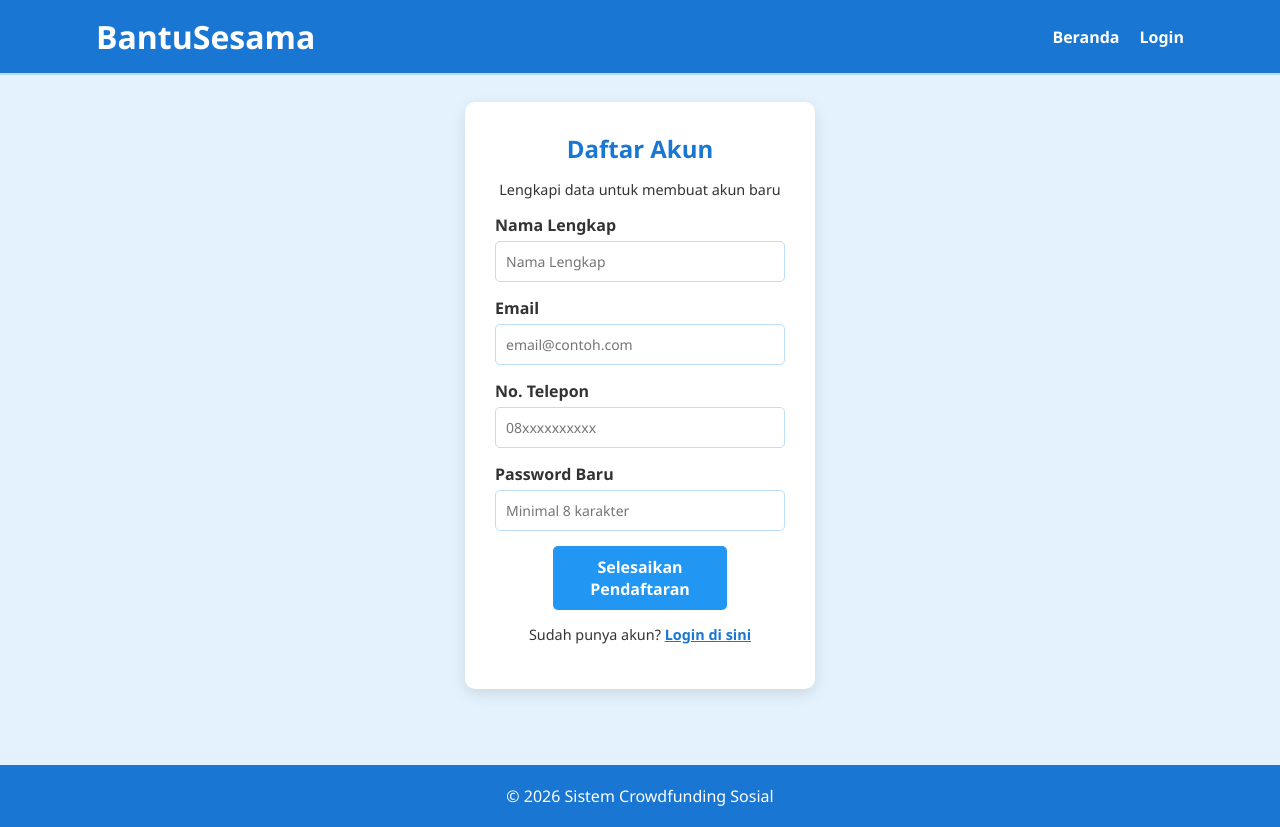
After one commit to indiraamn/crowdfunding-mini-project-1, a PHP site: page /register.php in a window 1280 px wide. The commit adds this page. Run offline with PHP 8.4, Linux system fonts and the light colour scheme.

Commit message:
upgrade ke php, perbaiki halaman login

```diff
--- /dev/null
+++ b/register.php
@@ -0,0 +1,68 @@
+<!DOCTYPE html>
+<html lang="id">
+<head>
+    <meta charset="UTF-8">
+    <meta name="viewport" content="width=device-width, initial-scale=1.0">
+    <title>Daftar Akun - BantuSesama</title>
+    <link rel="stylesheet" href="css/style.css">
+</head>
+<body class="auth-page">
+
+    <!-- HEADER -->
+    <header>
+        <div class="container">
+            <h1 class="logo">Bantu<span>Sesama</span></h1>
+            <nav>
+                <ul>
+                    <li><a href="index.html">Beranda</a></li>
+                    <li><a href="login.html">Login</a></li>
+                </ul>
+            </nav>
+        </div>
+    </header>
+
+    <!-- MAIN -->
+    <main class="auth-wrapper">
+        <section class="auth-box">
+            <h2>Daftar Akun</h2>
+            <p>Lengkapi data untuk membuat akun baru</p>
+
+            <form>
+                <div class="form-group">
+                    <label>Nama Lengkap</label>
+                    <input type="text" placeholder="Nama Lengkap" required>
+                </div>
+
+                <div class="form-group">
+                    <label>Email</label>
+                    <input type="email" placeholder="email@contoh.com" required>
+                </div>
+
+                <div class="form-group">
+                    <label>No. Telepon</label>
+                    <input type="tel" placeholder="08xxxxxxxxxx" required>
+                </div>
+
+                <div class="form-group">
+                    <label>Password Baru</label>
+                    <input type="password" placeholder="Minimal 8 karakter" required>
+                </div>
+
+                <a href="login.html" class="btn-submit">Selesaikan Pendaftaran</a>
+            </form>
+
+            <p style="text-align:center; margin-top:15px; font-size:0.9rem;">
+                Sudah punya akun? <a href="login.html" style="color:#1976D2; font-weight:bold;">Login di sini</a>
+            </p>
+        </section>
+    </main>
+
+    <!-- FOOTER -->
+    <footer>
+        <div class="container">
+            <p>&copy; 2026 Sistem Crowdfunding Sosial</p>
+        </div>
+    </footer>
+
+</body>
+</html>
```
Also changed, not shown: index.html (deleted, +0 -137 lines), index.php (added, +137 -0 lines), login.php (renamed from login.html, +13 -32 lines), detail.php (renamed from detail.html), donasi.php (renamed from donasi.html).
